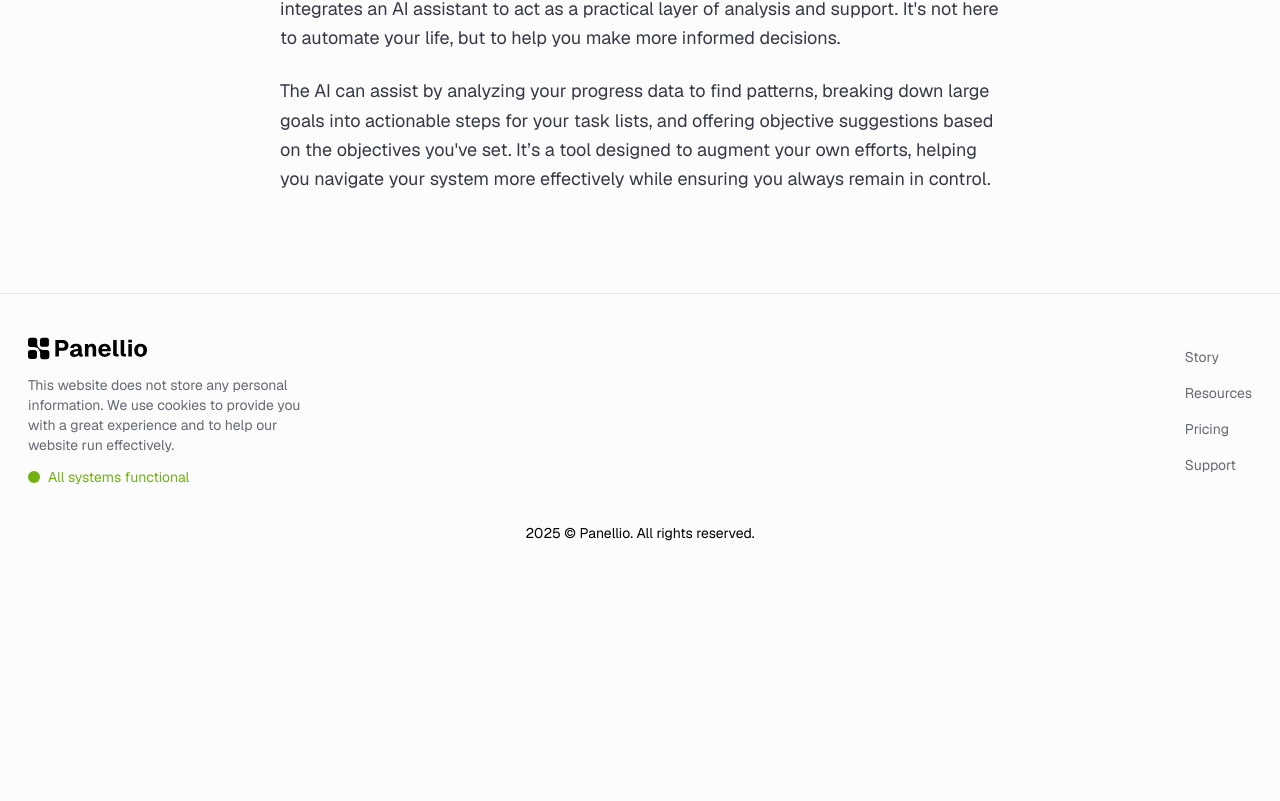
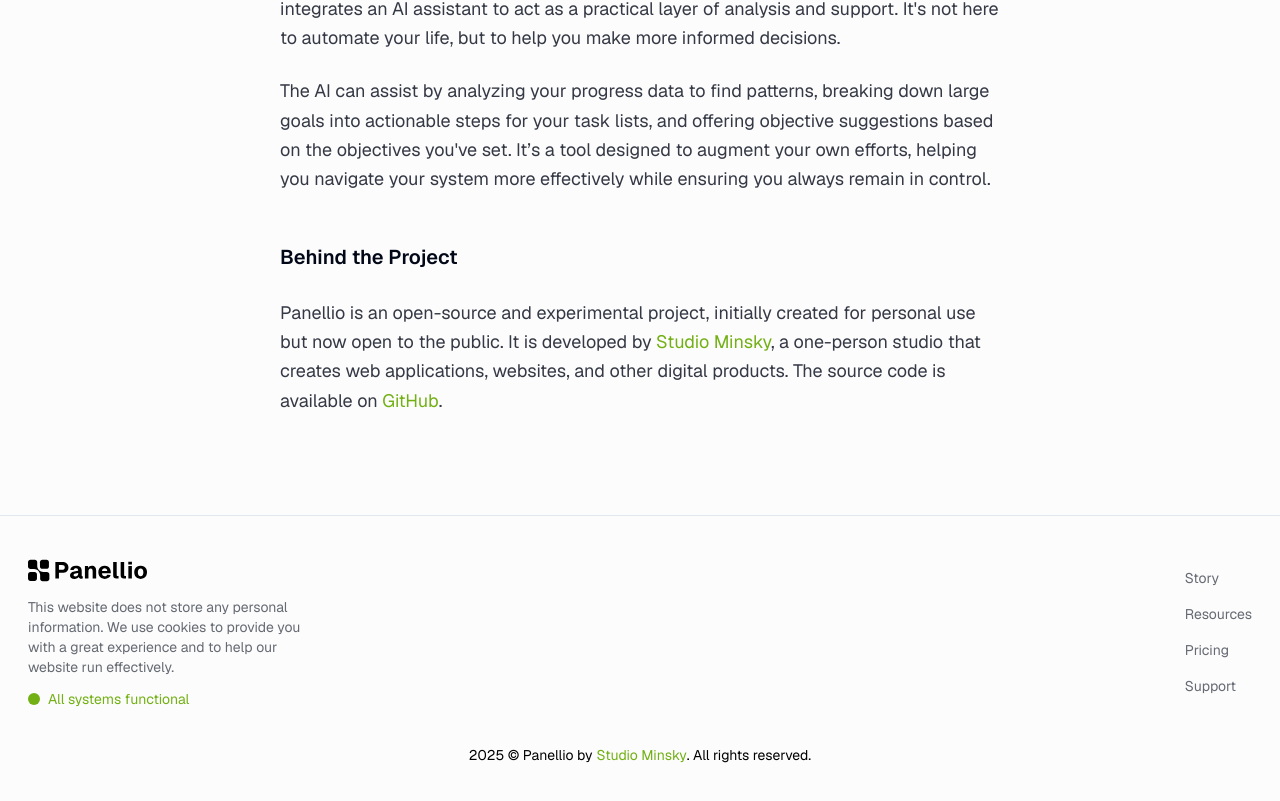
Before and after one commit to studiominsky/panellio, a Next.js app: page /story in a window 1280 px wide. Shown: the part 1454-2255 px from the top of the page. Before the commit the page ends 2033 px from the top, so only its background shows below. Built offline with nearby package versions, Linux system fonts and the light colour scheme; no server answers.

Commit message:
add project creator, adjust ui

```diff
--- a/app/story/page.tsx
+++ b/app/story/page.tsx
@@ -101,6 +101,34 @@
               navigate your system more effectively while ensuring you
               always remain in control.
             </p>
+            <h3 className="text-foreground font-semibold text-xl leading-relaxed mt-12">
+              Behind the Project
+            </h3>
+            <p className="text-foreground/80 text-lg leading-relaxed mt-6">
+              Panellio is an open-source and experimental project,
+              initially created for personal use but now open to the
+              public. It is developed by{' '}
+              <a
+                href="https://www.studiominsky.com"
+                target="_blank"
+                rel="noopener noreferrer"
+                className="text-[--ui-primary] hover:underline"
+              >
+                Studio Minsky
+              </a>
+              , a one-person studio that creates web applications,
+              websites, and other digital products. The source code is
+              available on{' '}
+              <a
+                href="https://github.com/studiominsky/panellio"
+                target="_blank"
+                rel="noopener noreferrer"
+                className="text-[--ui-primary] hover:underline"
+              >
+                GitHub
+              </a>
+              .
+            </p>
           </div>
         </Container>
       </main>
--- a/components/footer.tsx
+++ b/components/footer.tsx
@@ -66,7 +66,16 @@
       </Wide>
 
       <span className="flex py-9 justify-center align-center mt-auto">
-        {currentYear} © Panellio. All rights reserved.
+        {currentYear} © Panellio by
+        <a
+          href="https://www.studiominsky.com"
+          target="_blank"
+          rel="noopener noreferrer"
+          className="text-[--ui-primary] hover:underline ml-1"
+        >
+          Studio Minsky
+        </a>
+        . All rights reserved.
       </span>
     </footer>
   );
--- a/components/home/banner.tsx
+++ b/components/home/banner.tsx
@@ -21,7 +21,7 @@
             variant="outline"
             className="mb-1 py-1 border-none bg-[--ui-soft] text-black dark:text-[--ui-primary] dark:bg-[--ui-primary-opacity]"
           >
-            In development mode <CodeXml className="w-4 h-4 ml-2" />
+            Version 1.0 <CodeXml className="w-4 h-4 ml-2" />
           </Badge>
           <h1 className="text-[40px] font-bold mx-auto leading-[1] md:text-[75px]">
             Redirect your focus to what matters
--- a/components/home/mac.tsx
+++ b/components/home/mac.tsx
@@ -2,6 +2,7 @@
 
 import { useTheme } from 'next-themes';
 import { useMediaQuery } from '@/hooks/use-media-query';
+import { Info } from 'lucide-react';
 
 function Mac() {
   const { theme } = useTheme();
@@ -23,9 +24,10 @@
             height: 'auto',
           }}
         />
-        <div className="text-center mt-4 p-4 border rounded-lg bg-card">
-          <h3 className="text-lg font-semibold">
-            Best Experienced on Desktop
+        <div className="text-center mt-4 p-4 border border-border rounded-lg bg-card">
+          <h3 className="text-lg font-semibold flex items-center gap-2 justify-center">
+            <Info size={18} />{' '}
+            <span>Best Experienced on Desktop</span>
           </h3>
           <p className="text-foreground/80 mt-2">
             Panellio is designed for larger screens. While it's
@@ -46,7 +48,6 @@
           xmlns="http://www.w3.org/2000/svg"
           xmlnsXlink="http://www.w3.org/1999/xlink"
         >
-          {/* ... SVG content ... */}
           <g clipPath="url(#clip0_601_140)">
             <path
               d="M1216 689.6V685H0V689.6C0 703.041 0 709.762 2.61584 714.896C4.91681 719.412 8.58832 723.083 13.1042 725.384C18.2381 728 24.9587 728 38.4 728H1177.6C1191.04 728 1197.76 728 1202.9 725.384C1207.41 723.083 1211.08 719.412 1213.38 714.896C1216 709.762 1216 703.041 1216 689.6Z"
```
